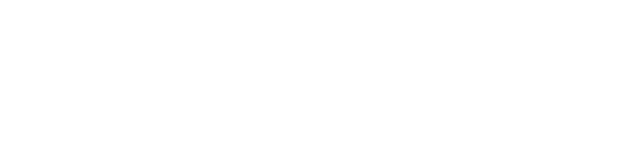
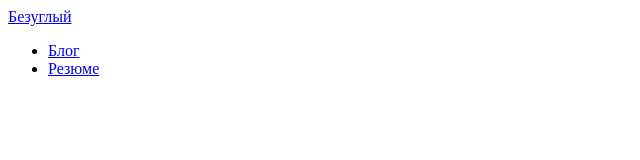
Before and after one commit to Rus-ka/React-practice, a plain HTML site: page index.html in a window 1280 px wide. Shown: the whole page, without its empty margins (0-640 px from the left). Drawn offline with nearby package versions, Linux system fonts and the light colour scheme.

Commit message:
awkward way to use react

```diff
--- a/index.html
+++ b/index.html
@@ -1,5 +1,5 @@
 <!DOCTYPE html>
-<html lang="en">
+<html>
 <head>
     <meta charset="UTF-8">
     <meta http-equiv="X-UA-Compatible" content="IE=edge">
@@ -7,6 +7,46 @@
     <title>React Basic</title>
 </head>
 <body>
+    <div id = 'root'>Загрузчик какой-нибудь</div>
 
+    <script crossorigin src="https://unpkg.com/react@17/umd/react.development.js"></script>
+    <script crossorigin src="https://unpkg.com/react-dom@17/umd/react-dom.development.js"></script>
+
+   <script>
+       // Native version
+    //    const h1 = document.createElement('div');
+    //    h1.classList.add('app');
+    //    h1.textContent = 'Привет, я Дима';
+    //    document.getElementById('root').appendChild(h1);
+
+       //React version
+
+    //     const span = React.createElement('span', {}, 'Тик-так')
+    //     const h1 = React.createElement('h1', {
+    //        //пропы
+    //        className: 'title',
+    //        id: 'title',
+    //        'data-hello': 'title',
+    //    }, span);
+    //    const p = React.createElement('p', {className: 'text'}, 'Мне 24')
+    //    const div = React.createElement('div', {}, [h1, p]);
+        const aLi2 = React.createElement('a', {className: 'header__link', href: '/blog'}, 'Резюме');
+        const li2 = React.createElement('li', {className: 'header__item'}, aLi2);
+        const aLi1 = React.createElement('a', {className: 'header__link', href: '/blog'}, 'Блог');
+        const li1 = React.createElement('li', {className: 'header__item'}, aLi1);
+        const ul = React.createElement('ul', {className: 'header__list'}, [li1, li2]);
+        const a = React.createElement('a', {
+                className: 'header__logo active',
+                'aria-current': 'page',
+                href: '/'
+            }, 'Безуглый');
+
+        const nav = React.createElement('nav', {className: 'page-header__nav'}, [a, ul]);
+        const div = React.createElement('div', {className: 'page-layout__container'}, nav);
+        const header = React.createElement('header', {className: 'header header_closed'}, div);
+
+       ReactDOM.render(header, document.getElementById('root'));
+
+   </script>
 </body>
 </html>
```
